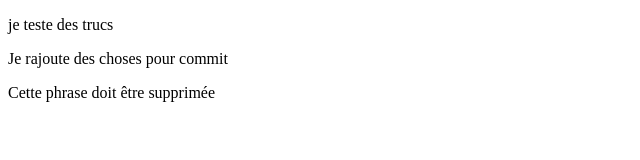
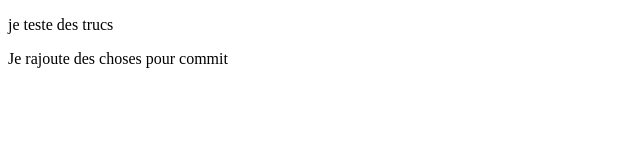
Before and after one commit to CharlesZing/activiteOCR, a plain HTML site: page index.html in a window 1280 px wide. Shown: the whole page, without its empty margins (0-640 px from the left). Drawn offline with Linux system fonts and the light colour scheme.

Commit message:
Suppression d'un paragraphe dans Index

```diff
--- a/index.html
+++ b/index.html
@@ -4,7 +4,6 @@
 <body>
     <p> je teste des trucs</p>
     <p>Je rajoute des choses pour commit</p>
-    <p> Cette phrase doit être supprimée</p>
 </body>
 
 </html>
```
